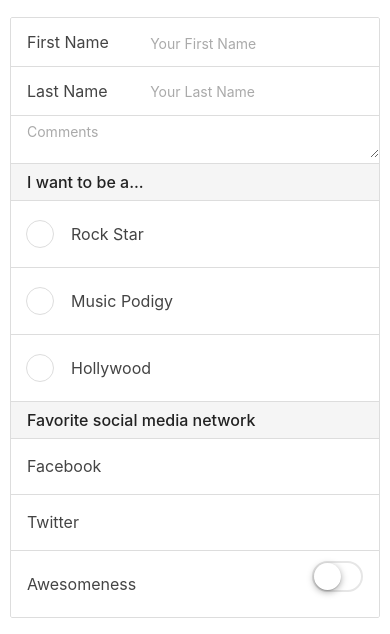
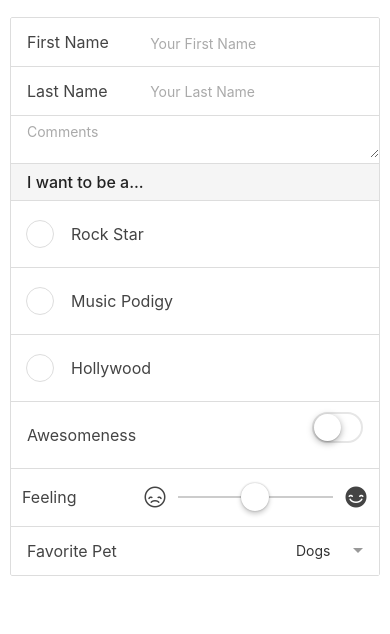
Before and after one commit to MikaellyAguiarSaraiva/myApp_ionicJS, a website: page www/index.html in a window 390 px wide. Shown: the part 170-804 px from the top of the page. Drawn offline with Linux system fonts and the light colour scheme; some packages are replaced by stand-ins of ours; files that its build step writes are made by us from their sources; files whose address does not match are found by name.

Commit message:
Using special form elements

```diff
--- a/www/index.html
+++ b/www/index.html
@@ -94,21 +94,6 @@
             </span>
           </div>
 
-          <div class="item item-divider">Favorite social media network
-          </div>
-
-          <label class="item item-radio">
-            <input type="radio" name="social">
-            <div class="item-content">Facebook</div>
-            <i class="radio-icon ion-social-facebook"></i>
-          </label>
-
-          <label class="item item-radio radio-positive">
-            <input type="radio" name="social">
-            <div class="item-content">Twitter</div>
-            <i class="radio-icon ion-social-twitter"></i>
-          </label>
-
           <div class="item item-toggle">
             <span class="input-label">Awesomeness</span>
             <label class="toggle">
@@ -116,6 +101,21 @@
               <div class="track"><div class="handle"></div></div>
             </label>
           </div>
+
+          <div class="item range range-royal">
+            <span class="input-label">Feeling</span>
+            <i class="icon ion-sad-outline"></i>
+            <input type="range" name="feeling" min="0" max="100" value="50">
+            <i class="icon ion-happy"></i>
+          </div>
+
+          <label class="item item-input item-select">
+            <div class="input-label">Favorite Pet</div>
+            <select>
+              <option>Dogs</option>
+              <option>Cats</option>
+            </select>
+          </label>
         </ion-content>
     </ion-pane>
   </body>
```
